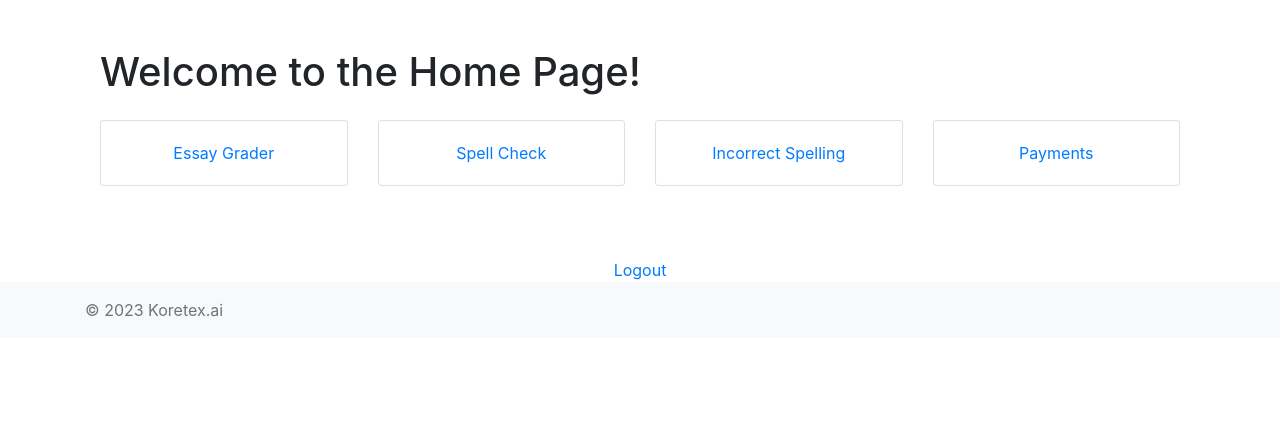
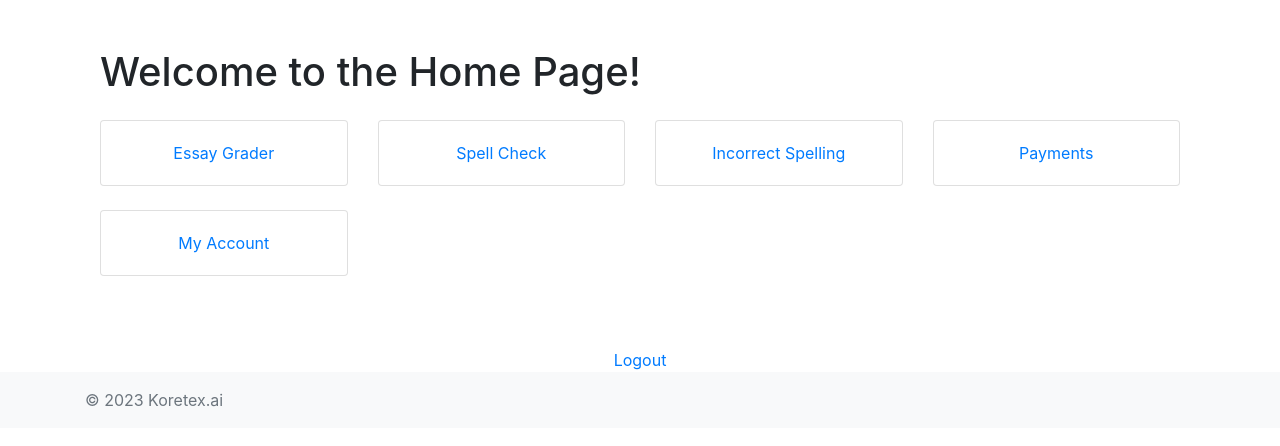
Before and after one commit to moreshk/django-postgres, a Django app: page / in a window 1280 px wide. Shown: the part 76-522 px from the top of the page. Run offline with Django 4.2, Linux system fonts and the light colour scheme; the visitor is signed in with stand-in values (Sample User, id 1); some libraries are stand-ins or nearby versions.

Commit message:
added myccount to home page

```diff
--- a/users/templates/users/home.html
+++ b/users/templates/users/home.html
@@ -40,6 +40,16 @@
                 </div>
             </div>
         </div>
+
+        <!-- My Account Tile -->
+        <div class="col-md-3 mb-4">
+            <div class="card h-100">
+                <div class="card-body text-center">
+                    <a href="{% url 'myaccount' %}">My Account</a>
+                </div>
+            </div>
+        </div>
+
     </div>
 
     <!-- Logout Link -->
```
Also changed, not shown: users/templates/users/myaccount.html (+5 -5 lines). Lines whose indentation alone changed are shown as unchanged.
